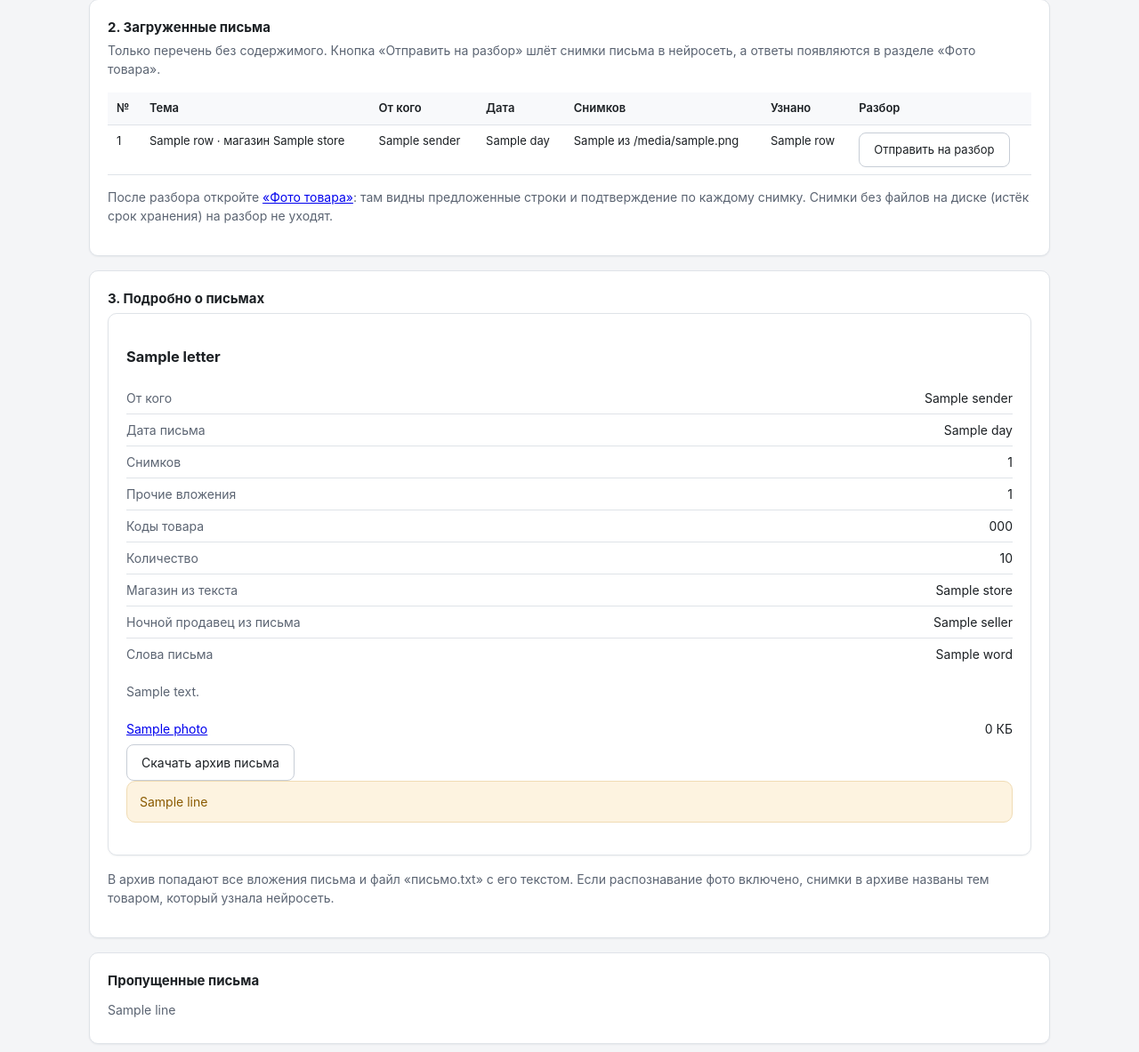
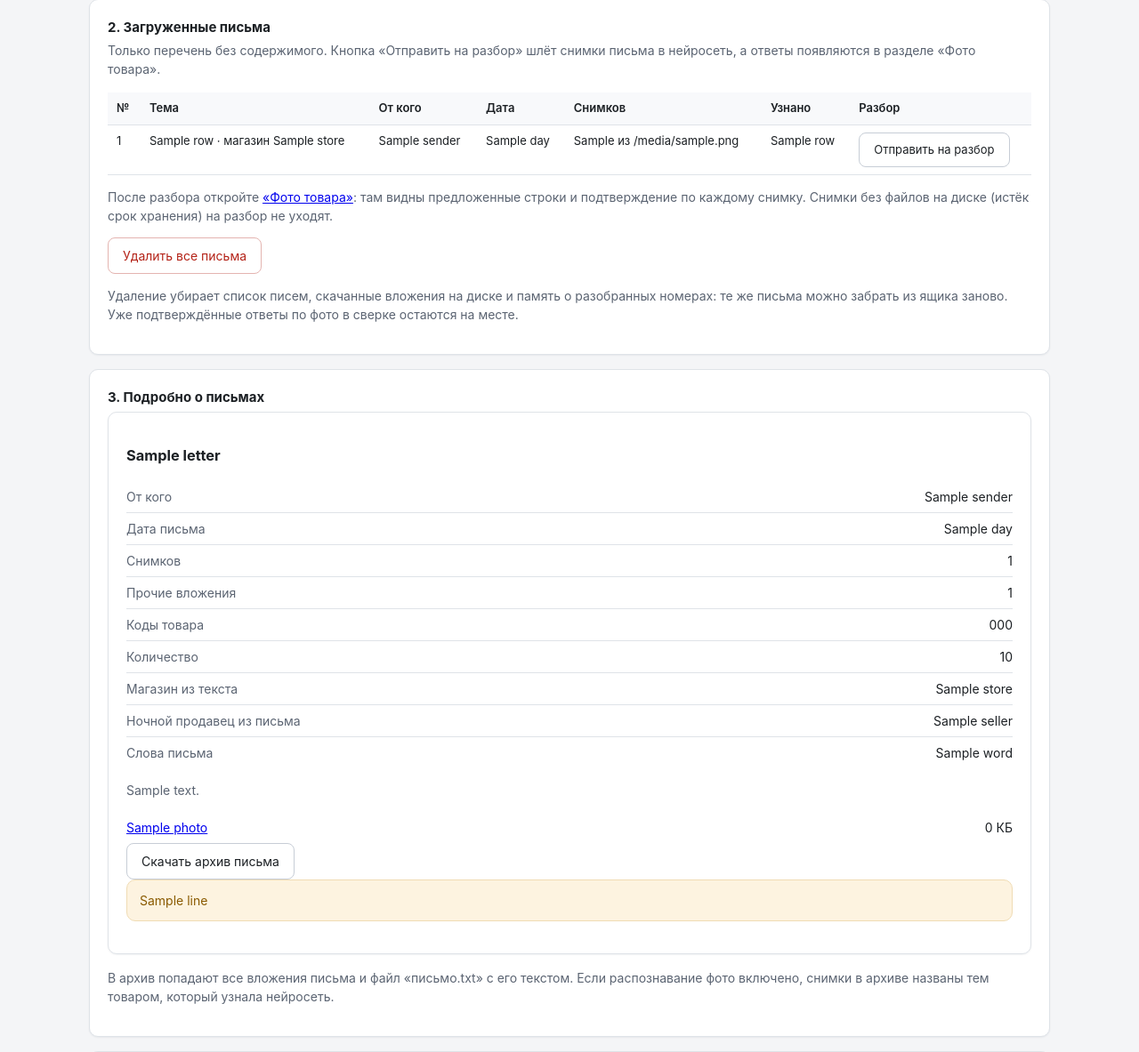
Before and after one commit to lineSence/ExcelKROAutoFormat, a FastAPI app: template app/templates/mail.html in a window 1280 px wide. Shown: the part 660-1843 px from the top of the page at 89% size. Run offline with FastAPI, Linux system fonts and the light colour scheme; the template is opened without the code that fills it: most values are stand-ins (such as "Sample title", 1, 10 or a date in 2020); parts of the project's set-up code (start-up, migrations or seed data) failed here and were passed over.

Commit message:
Страница почты: кнопка «Удалить все письма»

```diff
--- a/app/templates/mail.html
+++ b/app/templates/mail.html
@@ -97,6 +97,10 @@
 		</tbody>
 	</table>
 	<p class="hint">После разбора откройте <a href="/vision{% if token %}?token={{ token }}{% endif %}">«Фото товара»</a>: там видны предложенные строки и подтверждение по каждому снимку. Снимки без файлов на диске (истёк срок хранения) на разбор не уходят.</p>
+	<form action="/mail/clear" method="post" onsubmit="return confirm('Удалить все письма вместе со скачанными снимками? Вернуть их можно только новым заходом в ящик.');">
+		<div class="actions"><button class="button-danger" type="submit">Удалить все письма</button></div>
+	</form>
+	<p class="hint">Удаление убирает список писем, скачанные вложения на диске и память о разобранных номерах: те же письма можно забрать из ящика заново. Уже подтверждённые ответы по фото в сверке остаются на месте.</p>
 	{% endif %}
 </section>
 
```
